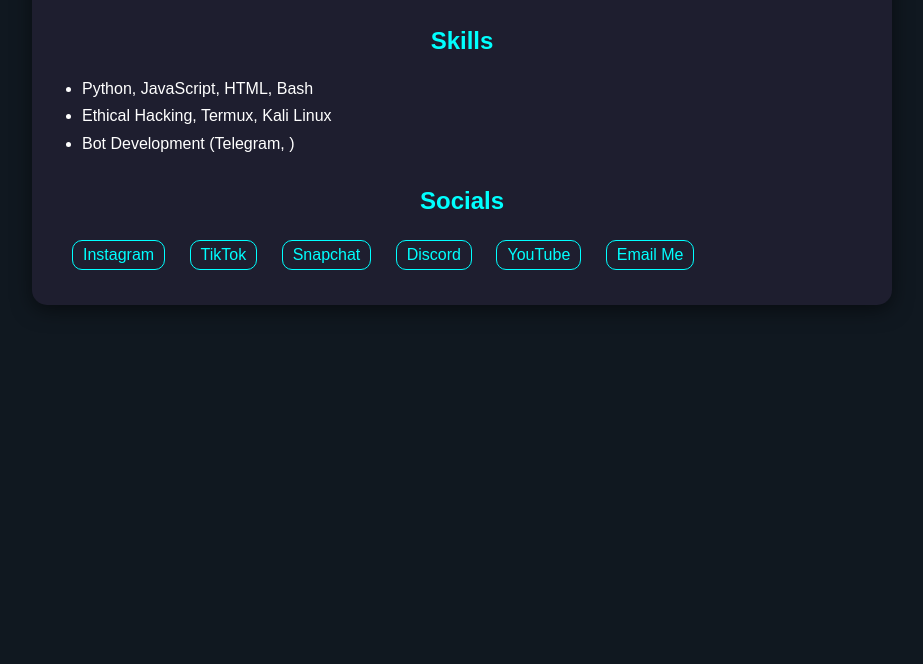
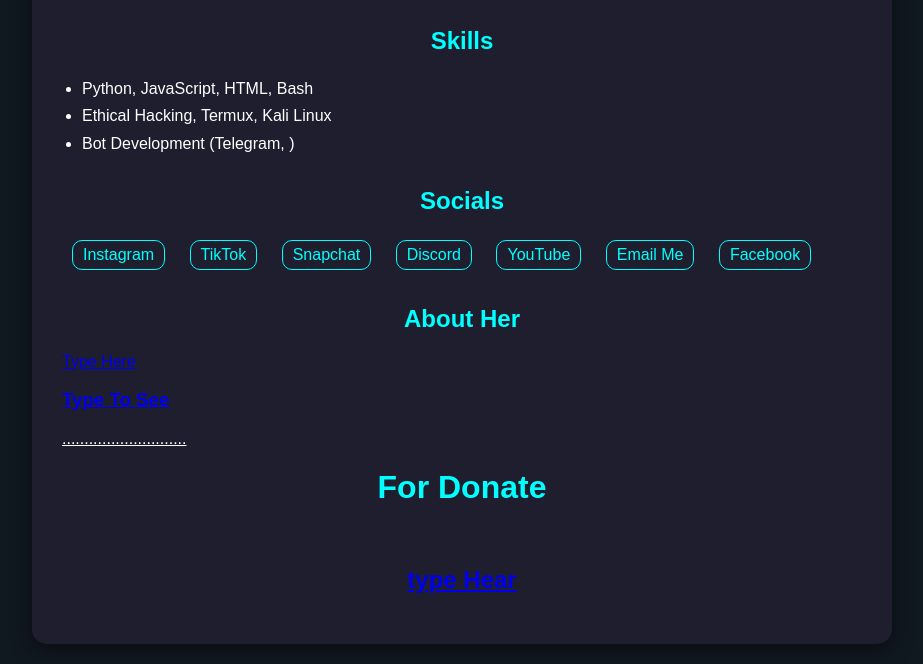
Before and after one commit to shahiimran/details, a plain HTML site: page index.html in a window 1280 px wide. Shown: the part 353-1017 px from the top of the page, without its empty margins (178-1101 px from the left). Before the commit the page ends 800 px from the top, so only its background shows below. Drawn offline with Linux system fonts and the light colour scheme.

Commit message:
index.html

```diff
--- a/index.html
+++ b/index.html
@@ -72,11 +72,22 @@
     <div class="section">
       <h2>Socials</h2>
       <div class="socials">
-        <a href="https://instagram.com/ceoshotcaller" target="_blank">Instagram</a>
-        <a href="https://tiktok.com/@cyber_xpart" target="_blank">TikTok</a>
+        <a href="https://www.instagram.com/ceoshotcaller?igsh=NTZ4NzJnb2IzYTY0" target="_blank">Instagram</a>
+        <a href="https://tiktok.com/@" target="_blank">TikTok</a>
         <a href="https://snapchat.com/add/shahiimrann" target="_blank">Snapchat</a>
         <a href="https://discord.com/users/spiderimran" target="_blank">Discord</a>
         <a href="https://youtube.com/@Alphacaller" target="_blank">YouTube</a>
-        <a href="mailto:">Email Me</a>
+        <a href="mailto:@gmail.com">Email Me</a>
+        <a href="https://facebook.com/ShotCallerX">Facebook</a>
       </div>
     </div>
+    <div class="section">
+      <h2>About Her</h2>
+      <div class="About Her">
+        <a href="https://shahiimran.github.io/You/" target="_blank">Type Here</a><br>
+        <h3><a href="https://yougotamassage.netlify.app/">Type To See</a></h3>
+    <u>............................</u>
+
+
+        <h1>For Donate</h1><br>
+        <h2><a href="https://shahiimran.github.io/Donate/">type Hear</a></h2>
```
